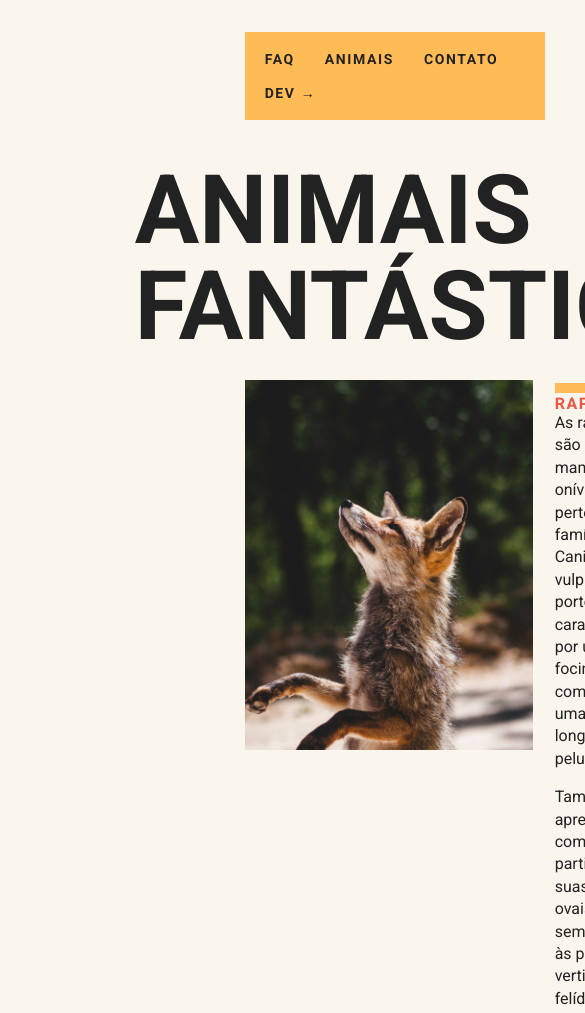
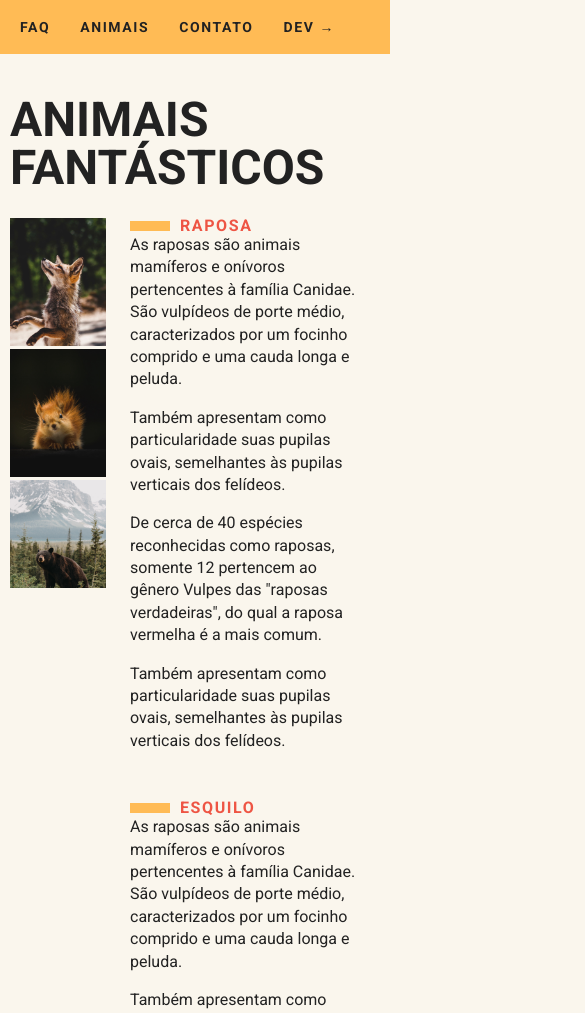
Before and after one commit to rafaeldellaquila/fantastic-animals-site, a plain HTML site: page index.html in a window 390 px wide. Shown: the top 1013 px of the page, 585 px wide, since content can reach past the window. Drawn offline with Linux system fonts and the light colour scheme.

Commit message:
:lipstick: create media for mobile

```diff
--- a/css/animalSection.css
+++ b/css/animalSection.css
@@ -58,3 +58,20 @@
   margin-right: 10px;
   background-color: #fb5;
 }
+
+@media (max-width: 700px) {
+  .animalSection > .images {
+    grid-column: 1;
+  }
+
+  .animalSection > .images .image {
+    height: 8rem;
+  }
+
+  .animalSection > .title {
+    font-size: 3rem;
+  }
+  .animalSection > .descriptions > .description {
+    padding-right: 20px;
+  }
+}
--- a/css/contactSection.css
+++ b/css/contactSection.css
@@ -31,3 +31,18 @@
   margin-right: 10px;
   background: #fb5;
 }
+
+@media (max-width: 700px) {
+  .contactSection > .map,
+  .contactSection > .contact {
+    grid-column: 1 / 3;
+  }
+
+  .contactSection > .title {
+    font-size: 3rem;
+  }
+
+  .contactSection > .map > .image {
+    width: 100%;
+  }
+}
--- a/css/faqSection.css
+++ b/css/faqSection.css
@@ -30,3 +30,9 @@
   margin-bottom: 5rem;
   margin-left: 30px;
 }
+
+@media (max-width: 700px) {
+  .faqSection > .questions {
+    grid-column: 1 / 3;
+  }
+}
--- a/css/headerMenu.css
+++ b/css/headerMenu.css
@@ -21,3 +21,13 @@
   font-size: 0.875rem;
   letter-spacing: 0.1rem;
 }
+
+@media (max-width: 700px) {
+  .headerMenu {
+    grid-column: 1;
+  }
+
+  .headerMenu {
+    margin-top: 0;
+  }
+}
--- a/css/style.css
+++ b/css/style.css
@@ -2,6 +2,7 @@
   font-family: "Roboto", serif;
   text-decoration: none;
 }
+
 body {
   background: #faf6ed;
   color: #222;
@@ -16,5 +17,17 @@ body {
   padding: 10px;
   display: grid;
   grid-template-columns: 100px 300px 1fr;
-  grid-gap: 10px;
+  grid-gap: 20px;
 }
+
+@media (max-width: 700px) {
+  body {
+    grid-template-columns: 1fr;
+  }
+
+  .gridLayout {
+    grid-column: 1;
+    grid-template-columns: 100px 1fr;
+    grid-gap: 10px;
+  }
+}
--- a/index.html
+++ b/index.html
@@ -8,12 +8,12 @@
       rel="stylesheet"
     />
     <link rel="stylesheet" href="css/reset.css" />
-    <link rel="stylesheet" href="css/style.css" />
     <link rel="stylesheet" href="css/headerMenu.css" />
     <link rel="stylesheet" href="css/animalSection.css">
     <link rel="stylesheet" href="css/faqSection.css">
     <link rel="stylesheet" href="css/contactSection.css">
     <link rel="stylesheet" href="css/copyRights.css">
+    <link rel="stylesheet" href="css/style.css" />
     <link
       rel="shortcut icon"
       href="https://img.icons8.com/fluent/48/000000/hedgehog.png"
```
